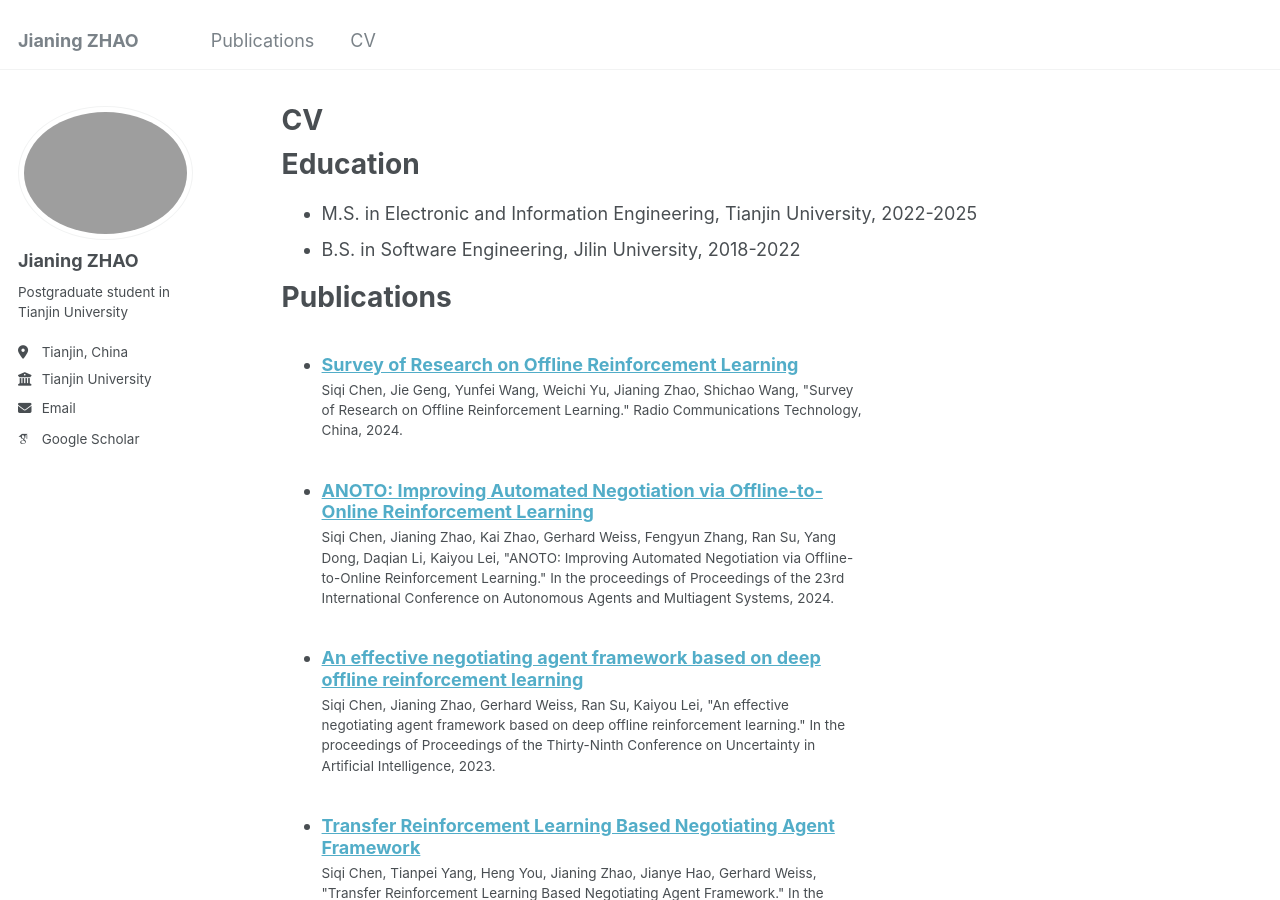
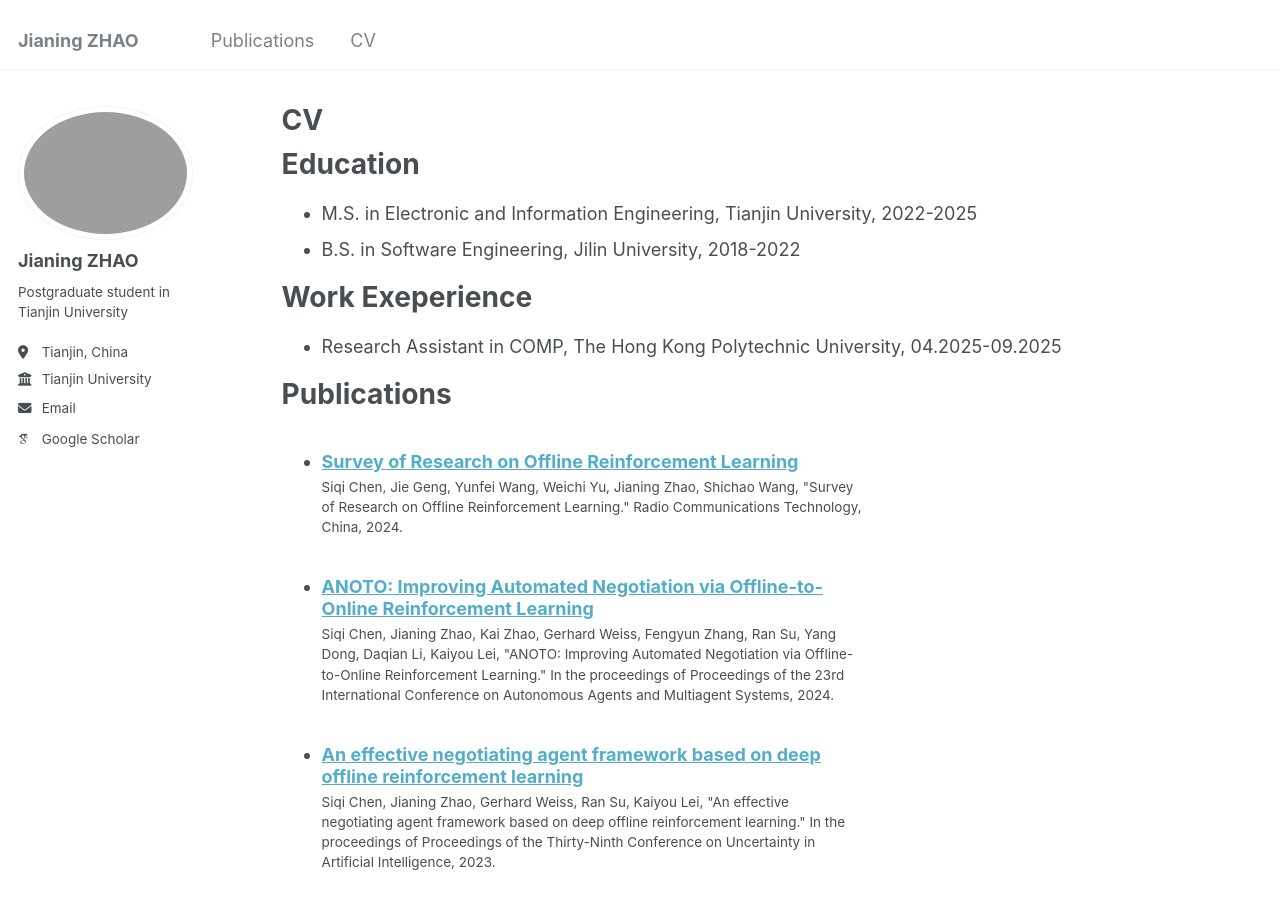
Before and after one commit to EskimosNing/EskimosNing.github.io, a Jekyll site: the page built from _pages/cv.md, in a window 1280 px wide and 900 px high. Built offline with Jekyll 4.4.1, drawn with Linux system fonts in a browser that asks for light colours; some web fonts are replaced.

Commit message:
Update cv.md

```diff
--- a/_pages/cv.md
+++ b/_pages/cv.md
@@ -13,6 +13,10 @@ Education
 ======
 * M.S. in Electronic and Information Engineering, Tianjin  University, 2022-2025
 * B.S. in Software Engineering, Jilin University, 2018-2022
+
+Work Exeperience
+======
+*  Research Assistant in COMP, The Hong Kong Polytechnic University, 04.2025-09.2025
 
 Publications
 ======
```
